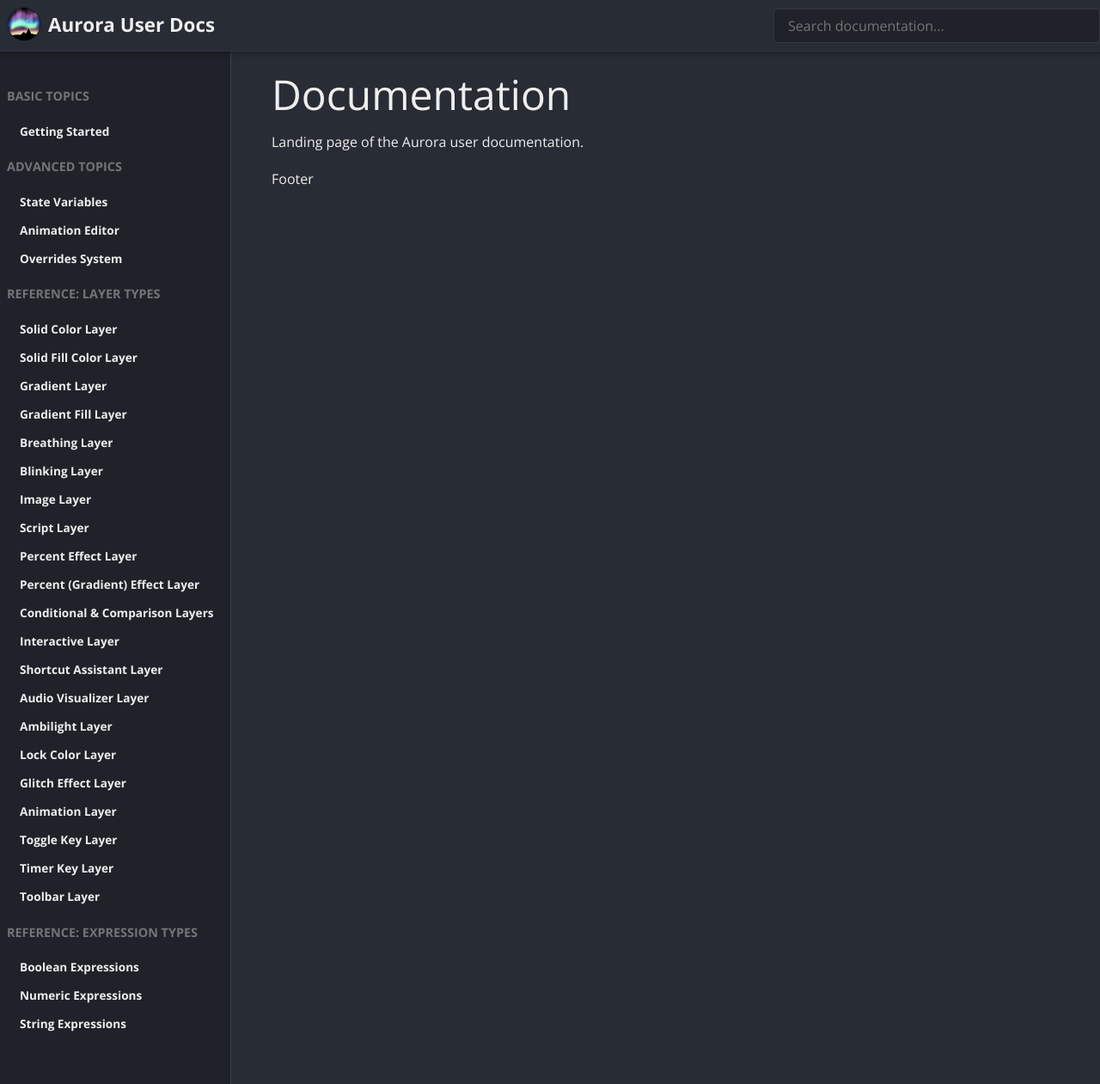
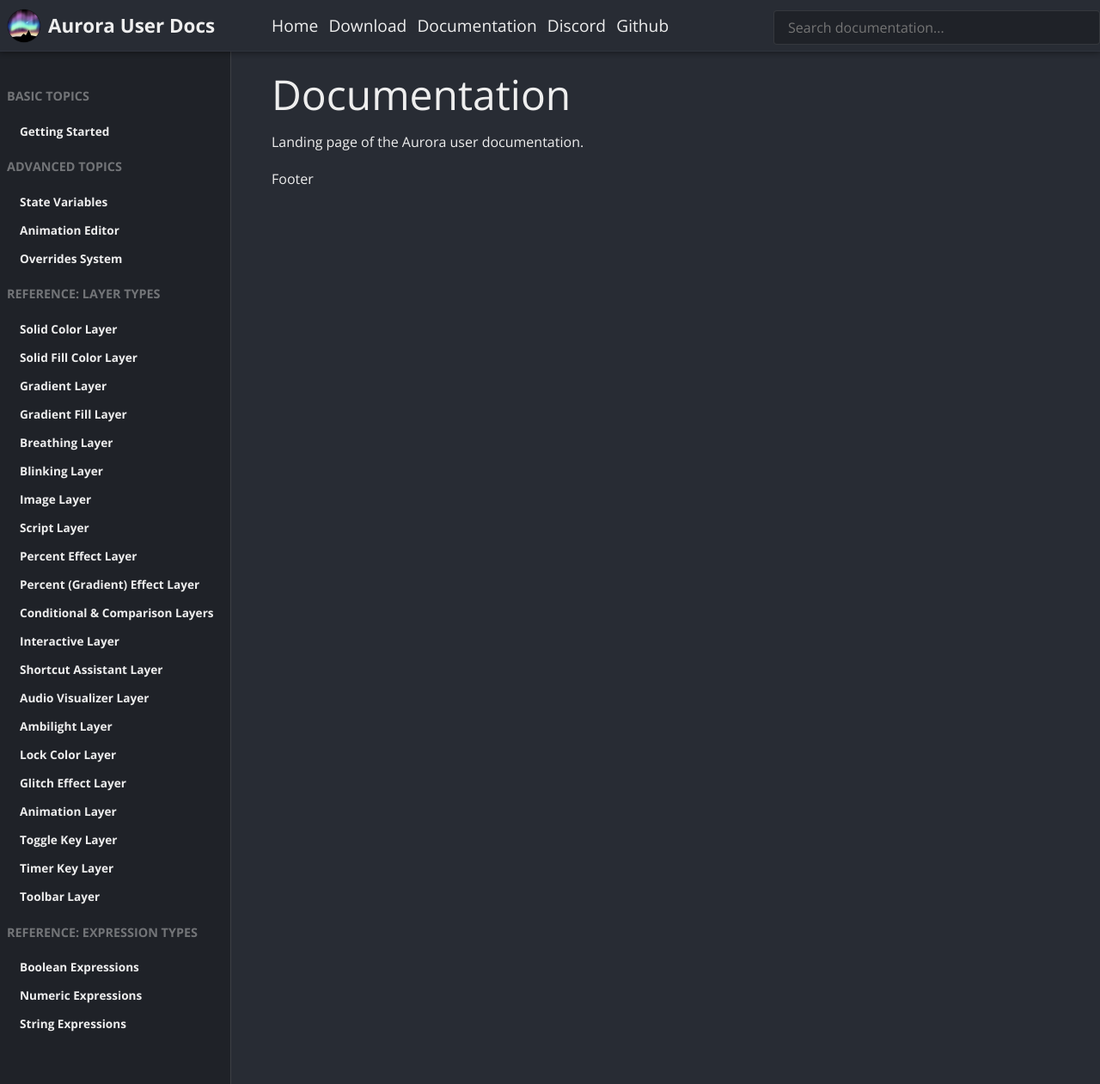
Before and after one commit to Aurora-RGB/Docs, a Jekyll site: the page built from _docs/index.md, in a window 1280 px wide. Shown: the whole page at 86% size. Built offline with Jekyll 4.4.1, drawn with Linux system fonts in a browser that asks for light colours; a style sheet for code colours, icons or effects is not loaded.

```diff
--- a/_includes/docs-header.html
+++ /dev/null
@@ -1,13 +0,0 @@
-<header>
-	<div class="container">
-		<img class="site-logo" src="{{ "/assets/img/site-logo.png" | relative_url }}">
-		<span class="site-title">{{ site.title }}</span>
-
-		<!-- Spacer element -->
-		<div style="flex: 1 1 0"></div>
-
-		<form action="{{ "/docs/search.html" | relative_url }}" style="width:380px;position:relative;top:2px;">
-			<input name="q" type="search" placeholder="Search documentation..." />
-		</form>
-	</div>
-</header>
--- /dev/null
+++ b/_includes/header.html
@@ -0,0 +1,25 @@
+<header>
+	<div class="container">
+		<!-- Image and title -->
+		<img class="site-logo" src="{{ "/assets/img/site-logo.png" | relative_url }}">
+		<span class="site-title">{{ include.title }}</span>
+
+		<!-- Site-links -->
+		<ul>
+			<li><a href="{{ "/" | relative_url }}">Home</a></li>
+			<li><a href="https://github.com/antonpup/Aurora/releases/latest">Download</a></li>
+			<li><a href="{{ "/docs" | relative_url }}">Documentation</a></li>
+			<li><a href="https://discord.gg/YAuBmg9">Discord</a></li>
+			<li><a href="https://github.com/antonpup/Aurora">Github</a></li>
+		</ul>
+
+		<!-- Spacer element -->
+		<div style="flex: 1 1 0"></div>
+
+		{% if include.search %}
+		<form action="{{ "/docs/search.html" | relative_url }}" style="width:380px;position:relative;top:2px;">
+			<input name="q" type="search" placeholder="Search documentation..." />
+		</form>
+		{% endif %}
+	</div>
+</header>
--- a/_layouts/doc-search.html
+++ b/_layouts/doc-search.html
@@ -3,7 +3,7 @@ layout: default
 ---
 
 <!-- Documentation header -->
-{%- include docs-header.html -%}
+{%- include header.html title=site.title search=true -%}
 
 <main>
 	{%- include nav.html -%}
--- a/_layouts/doc.html
+++ b/_layouts/doc.html
@@ -3,7 +3,7 @@ layout: default
 ---
 
 <!-- Documentation header -->
-{%- include docs-header.html -%}
+{%- include header.html title=site.title search=true -%}
 
 <main>
 	{%- include nav.html -%}
--- a/_sass/style/_header.scss
+++ b/_sass/style/_header.scss
@@ -14,11 +14,30 @@ header {
 		max-width: $container-max-width;
 		margin: auto;
 	}
+
+	// Link list
+	ul {
+		list-style: none;
+		padding: 0 16px;
+
+		li {
+			display: inline-block;
+		}
+
+		a {
+			text-decoration: none;
+			color: $text-primary;
+			font-size: 1.2rem;
+			font-weight: 400;
+			padding: 0 4px;
+		}
+	}
 }
 
 .site-title {
 	font-size: 1.4rem;
 	font-weight: 700;
+	width: 240px; // Set a width so that when navigating to pages with different titles, the links don't "jump" left/right
 }
 
 .site-logo {
--- a/_sass/style/_page.scss
+++ b/_sass/style/_page.scss
@@ -35,6 +35,7 @@ article a {
 	"page/alert",
 	"page/author-list",
 	"page/code",
+	"page/feature-list",
 	"page/form",
 	"page/headings",
 	"page/image",
--- /dev/null
+++ b/_sass/style/page/_feature-list.scss
@@ -0,0 +1,26 @@
+.feature-list {
+	display: grid;
+	list-style: none;
+	padding: 0;
+	grid-template-columns: 33% 33% 33%;
+
+	li {
+		padding: 16px;
+
+		img {
+			display: block;
+			margin: auto;
+		}
+
+		span {
+			font-size: 1.2rem;
+			font-weight: 400;
+			display: block;
+			color: $accent-primary;
+		}
+
+		p, span {
+			text-align: center;
+		}
+	}
+}
--- a/_sass/style/page/_form.scss
+++ b/_sass/style/page/_form.scss
@@ -1,20 +1,19 @@
 .form-input {
+	position: relative;
 	margin: 12px 0;
-	position: relative;
 }
 
 input {
-	background: $background-secondary;
-	border: 1px solid rgba($text-primary, 0.1);
-	color: #fff;
-	font-size: 1rem;
-	color: $text-primary;
-	padding: 8px 16px;
-	border-radius: 4px;
 	display: block;
 	width: 100%;
-
+	padding: 8px 16px;
 	transition: border 200ms ease-in-out, box-shadow 200ms ease-in-out;
+	color: #FFF;
+	color: $text-primary;
+	border: 1px solid rgba($text-primary, .1);
+	border-radius: 4px;
+	background: $background-secondary;
+	font-size: 1rem;
 
 	&:focus {
 		border-color: $accent-primary;
@@ -22,16 +21,17 @@ input {
 	}
 }
 
-button {
+button, .button {
+	margin: 0 12px;
 	padding: 8px 28px;
-	background: linear-gradient(to right, lighten(adjust_hue($accent-primary, 5), 5), adjust_hue($accent-primary, -5));
+	cursor: pointer;
+	text-decoration: none;
+	color: $text-primary;
 	border: none;
 	border-radius: 3px;
-	color: $text-primary;
+	background: linear-gradient(to right, lighten(adjust_hue($accent-primary, 5), 5), adjust_hue($accent-primary, -5));
+	box-shadow: 0 0 6px 0 #0008;
 	font-size: .9rem;
-	box-shadow: 0 0 6px 0 #0008;
-	margin: 0 12px;
-	cursor: pointer;
 
 	&:hover {
 		background: linear-gradient(to right, lighten(adjust_hue($accent-primary, 5), 15), lighten(adjust_hue($accent-primary, -5), 10));
@@ -43,7 +43,7 @@ button {
 	}
 }
 
-input, button {
+input, button, .button {
 	font-family: $font-face;
 }
 
@@ -51,13 +51,13 @@ input, button {
 	padding-left: 34px;
 
 	& + div {
+		position: absolute;
+		top: 11px;
+		left: 9px;
 		width: 18px;
 		height: 18px;
 		background: url("img/search-icon.png");
 		background-size: 18px;
-		position: absolute;
-		top: 11px;
-		left: 9px;
 	}
 }
 
```
Also changed, not shown: _layouts/index.html (+50 -2 lines), assets/img/icons/icons8-source-code-32.png (added), assets/img/icons/icons8-todo-list-64.png (added), assets/img/ui.png (added), 1 other file.
